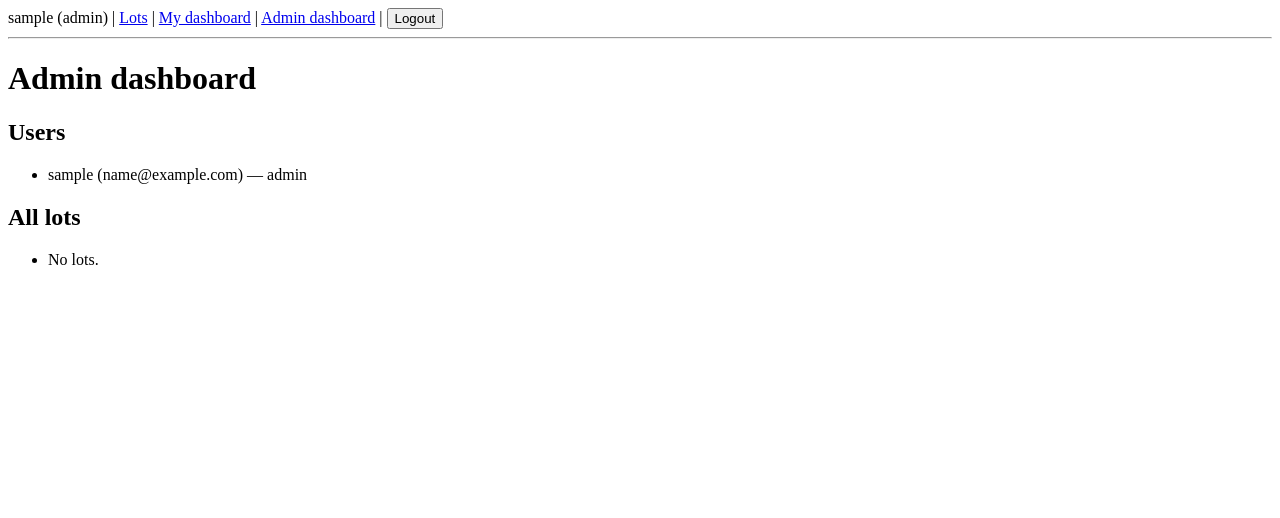
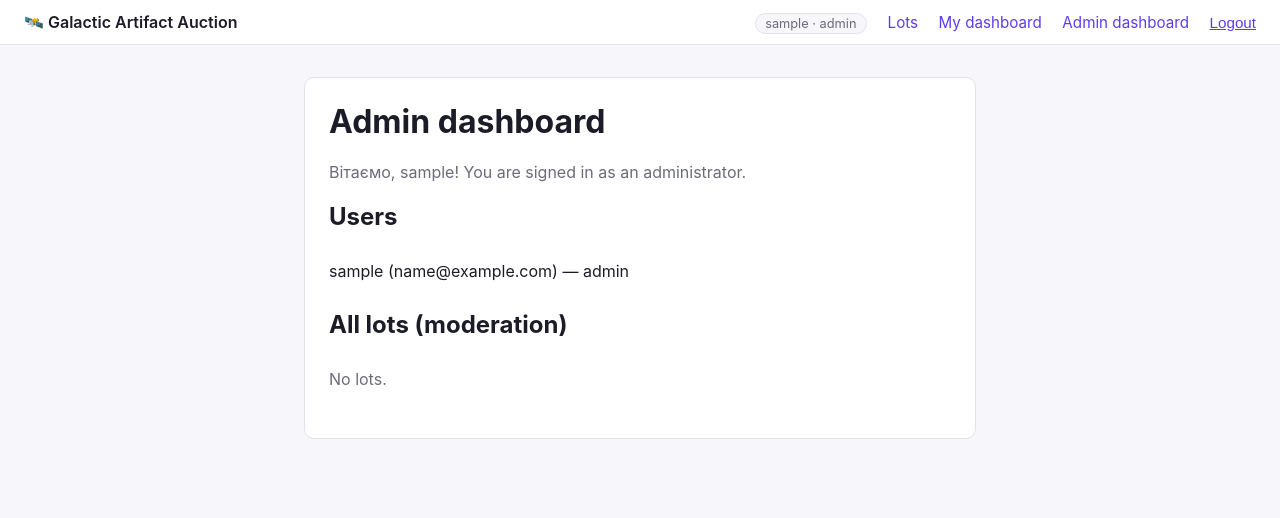
Before and after one commit to MarcoGr11/web-python, a Django app: page /dashboard/admin/ in a window 1280 px wide. Shown: the top 518 px of the page. Run offline with Django 5.2, Linux system fonts and the light colour scheme; the visitor is signed in with stand-in values (Sample User, id 1); data comes from the database, SQL or seed files in the repository; data that the repository does not hold is empty.

Commit message:
Style templates with minimal inline CSS, split lot create/edit templates, wrap bid input in a form

```diff
--- a/src/auctions/templates/auctions/base.html
+++ b/src/auctions/templates/auctions/base.html
@@ -2,23 +2,116 @@
 <html lang="en">
 <head>
     <meta charset="utf-8">
+    <meta name="viewport" content="width=device-width, initial-scale=1">
     <title>{% block title %}Galactic Artifact Auction{% endblock %}</title>
+    <style>
+        :root {
+            --accent: #5b3df5;
+            --bg: #f7f7fb;
+            --card: #ffffff;
+            --border: #e2e2ec;
+            --text: #1c1c28;
+            --muted: #6b6b7b;
+        }
+        * { box-sizing: border-box; }
+        body {
+            margin: 0;
+            font-family: -apple-system, BlinkMacSystemFont, "Segoe UI", Helvetica, Arial, sans-serif;
+            background: var(--bg);
+            color: var(--text);
+        }
+        header {
+            background: var(--card);
+            border-bottom: 1px solid var(--border);
+            padding: 0.75rem 1.5rem;
+            display: flex;
+            align-items: center;
+            justify-content: space-between;
+            flex-wrap: wrap;
+            gap: 0.5rem;
+        }
+        header .brand { font-weight: 600; }
+        nav a, nav button {
+            color: var(--accent);
+            text-decoration: none;
+            margin-left: 1rem;
+            font-size: 0.95rem;
+        }
+        nav .role-badge {
+            font-size: 0.8rem;
+            color: var(--muted);
+            background: var(--bg);
+            border: 1px solid var(--border);
+            border-radius: 999px;
+            padding: 0.1rem 0.6rem;
+        }
+        button, input[type="submit"] {
+            cursor: pointer;
+            background: var(--accent);
+            color: #fff;
+            border: none;
+            border-radius: 6px;
+            padding: 0.5rem 1rem;
+            font-size: 0.95rem;
+        }
+        nav button {
+            background: none;
+            color: var(--accent);
+            padding: 0;
+            margin-left: 1rem;
+            text-decoration: underline;
+        }
+        main {
+            max-width: 720px;
+            margin: 2rem auto;
+            padding: 0 1.5rem 3rem;
+        }
+        .card {
+            background: var(--card);
+            border: 1px solid var(--border);
+            border-radius: 10px;
+            padding: 1.5rem;
+        }
+        h1 { margin-top: 0; }
+        ul.plain { list-style: none; padding: 0; }
+        ul.plain li {
+            padding: 0.6rem 0;
+            border-bottom: 1px solid var(--border);
+        }
+        ul.plain li:last-child { border-bottom: none; }
+        form p { margin: 0.75rem 0; }
+        input:not([type="submit"]), textarea {
+            width: 100%;
+            padding: 0.5rem;
+            border: 1px solid var(--border);
+            border-radius: 6px;
+            font-size: 0.95rem;
+        }
+        label { font-size: 0.9rem; color: var(--muted); }
+        .error { color: #c0392b; }
+        .muted { color: var(--muted); }
+    </style>
 </head>
 <body>
+    <header>
+        <span class="brand">🛰️ Galactic Artifact Auction</span>
         <nav>
             {% if user.is_authenticated %}
-            {{ user.username }} ({% if user.is_staff %}admin{% else %}user{% endif %})
-            | <a href="{% url 'lot_list' %}">Lots</a>
-            | <a href="{% url 'dashboard_user' %}">My dashboard</a>
-            {% if user.is_staff %}| <a href="{% url 'dashboard_admin' %}">Admin dashboard</a>{% endif %}
-            | <form action="{% url 'logout' %}" method="post" style="display:inline">
+                <span class="role-badge">{{ user.username }} · {% if user.is_staff %}admin{% else %}user{% endif %}</span>
+                <a href="{% url 'lot_list' %}">Lots</a>
+                <a href="{% url 'dashboard_user' %}">My dashboard</a>
+                {% if user.is_staff %}<a href="{% url 'dashboard_admin' %}">Admin dashboard</a>{% endif %}
+                <form action="{% url 'logout' %}" method="post" style="display:inline">
                     {% csrf_token %}<button type="submit">Logout</button>
                 </form>
             {% else %}
-            <a href="{% url 'login' %}">Login</a> | <a href="{% url 'register' %}">Register</a>
+                <a href="{% url 'login' %}">Login</a>
+                <a href="{% url 'register' %}">Register</a>
             {% endif %}
         </nav>
-    <hr>
+    </header>
+    <main>
         {% block content %}{% endblock %}
+    </main>
 </body>
 </html>
--- a/src/auctions/templates/auctions/dashboard_admin.html
+++ b/src/auctions/templates/auctions/dashboard_admin.html
@@ -1,18 +1,23 @@
 {% extends "auctions/base.html" %}
 {% block content %}
+<div class="card">
     <h1>Admin dashboard</h1>
+    <p class="muted">Вітаємо, {{ user.username }}! You are signed in as an administrator.</p>
+
     <h2>Users</h2>
-<ul>
+    <ul class="plain">
         {% for u in users %}
         <li>{{ u.username }} ({{ u.email }}) — {% if u.is_staff %}admin{% else %}user{% endif %}</li>
         {% endfor %}
     </ul>
-<h2>All lots</h2>
-<ul>
+
+    <h2>All lots (moderation)</h2>
+    <ul class="plain">
         {% for lot in lots %}
         <li><a href="{% url 'lot_detail' lot.pk %}">{{ lot.title }}</a> — owner: {{ lot.owner.username }}, current bid: {{ lot.current_highest_bid }}</li>
         {% empty %}
-    <li>No lots.</li>
+        <li class="muted">No lots.</li>
         {% endfor %}
     </ul>
+</div>
 {% endblock %}
--- a/src/auctions/templates/auctions/login.html
+++ b/src/auctions/templates/auctions/login.html
@@ -1,10 +1,12 @@
 {% extends "auctions/base.html" %}
 {% block content %}
+<div class="card">
     <h1>Login</h1>
-{% if form.errors %}<p style="color:red">Invalid username or password.</p>{% endif %}
+    {% if form.errors %}<p class="error">Invalid username or password.</p>{% endif %}
     <form method="post">
         {% csrf_token %}
         {{ form.as_p }}
         <button type="submit">Login</button>
     </form>
+</div>
 {% endblock %}
--- a/src/auctions/templates/auctions/register.html
+++ b/src/auctions/templates/auctions/register.html
@@ -1,9 +1,11 @@
 {% extends "auctions/base.html" %}
 {% block content %}
+<div class="card">
     <h1>Register</h1>
     <form method="post">
         {% csrf_token %}
         {{ form.as_p }}
         <button type="submit">Register</button>
     </form>
+</div>
 {% endblock %}
--- a/src/auctions/views.py
+++ b/src/auctions/views.py
@@ -77,7 +77,7 @@ def lot_create(request):
             return redirect("lot_detail", pk=lot.pk)
     else:
         form = LotForm()
-    return render(request, "auctions/lot_form.html", {"form": form})
+    return render(request, "auctions/lot_create.html", {"form": form})
 
 
 @login_required
@@ -92,4 +92,4 @@ def lot_edit(request, pk):
             return redirect("lot_detail", pk=lot.pk)
     else:
         form = LotForm(instance=lot)
-    return render(request, "auctions/lot_form.html", {"form": form, "lot": lot})
+    return render(request, "auctions/lot_edit.html", {"form": form, "lot": lot})
```
Also changed, not shown: docs/lab2_report.md (+25 -2 lines), src/auctions/templates/auctions/dashboard_user.html (+7 -4 lines), src/auctions/templates/auctions/lot_create.html (added, +11 -0 lines), src/auctions/templates/auctions/lot_detail.html (+20 -9 lines), src/auctions/templates/auctions/lot_edit.html (added, +11 -0 lines), src/auctions/templates/auctions/lot_form.html (deleted, +0 -9 lines), src/auctions/templates/auctions/lot_list.html (+5 -3 lines). Lines whose indentation alone changed are shown as unchanged.
